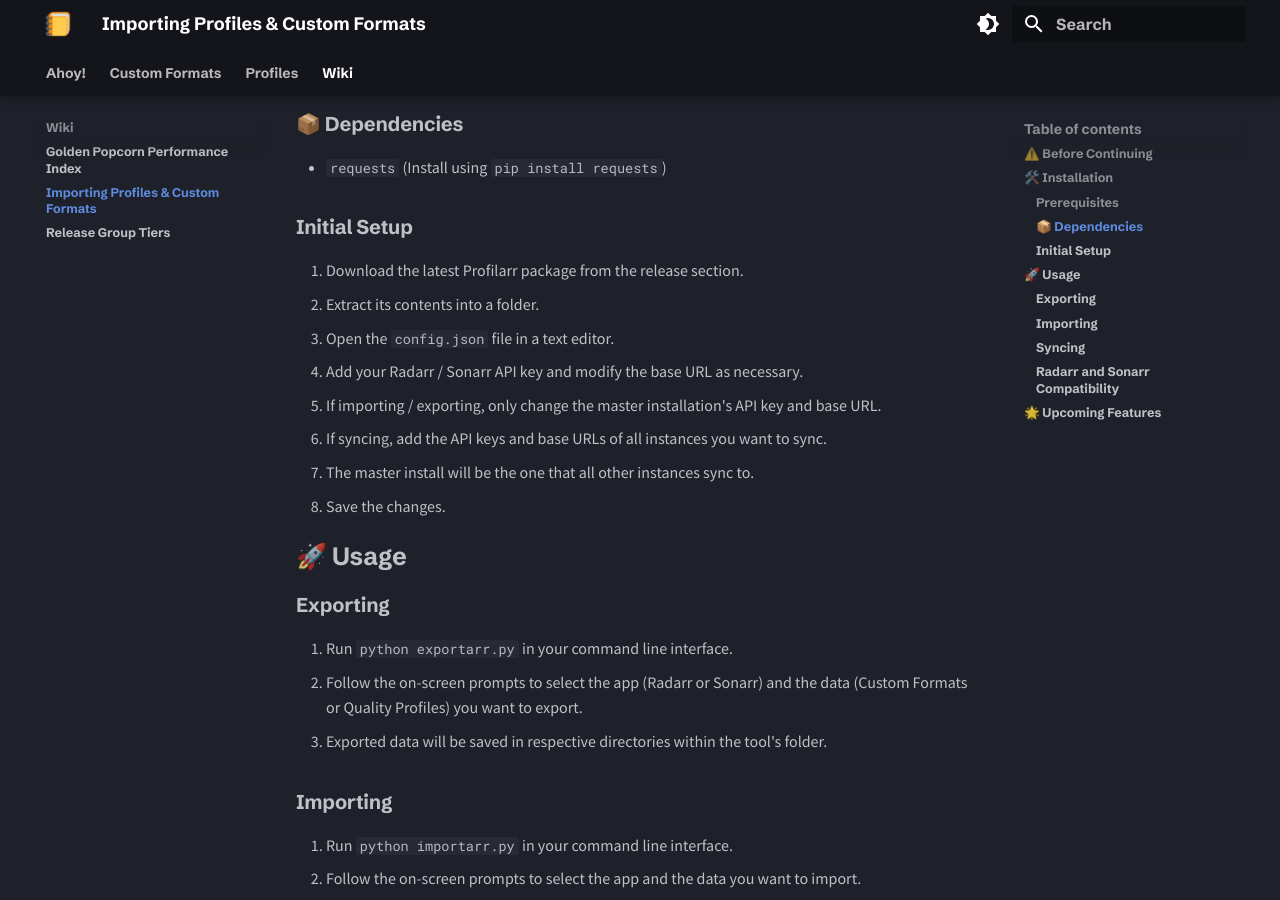
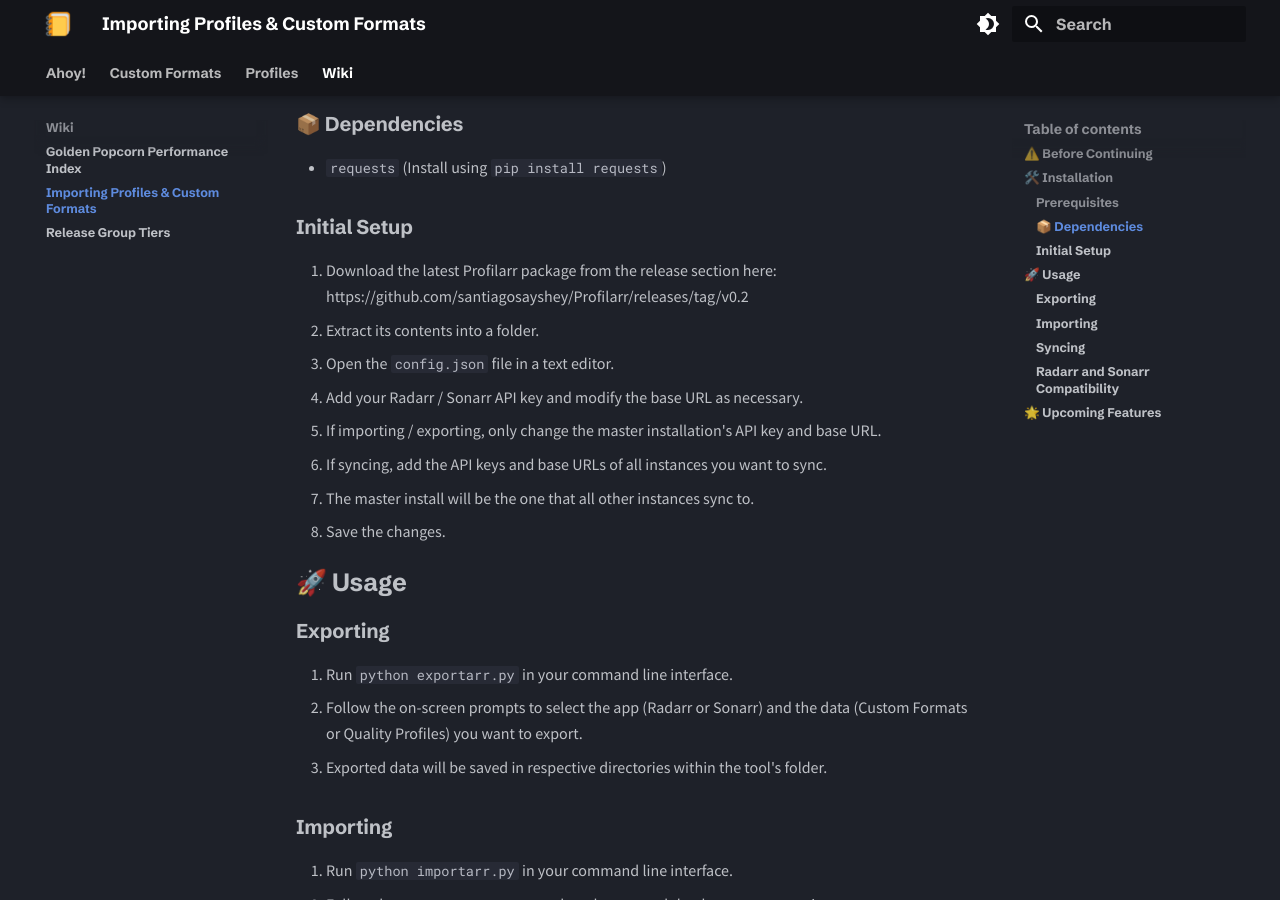
Before and after one commit to santiagosayshey/website, an MkDocs documentation site: the page built from docs/Wiki/Importing Profiles & Custom Formats.md, in a window 1280 px wide and 900 px high, scrolled down 646 px. Built offline with MkDocs 1.6.1 and Material for MkDocs 9.7.7, drawn with Linux system fonts in a browser that asks for light colours.

Commit message:
added link to profilarr release

```diff
--- a/docs/Wiki/Importing Profiles & Custom Formats.md
+++ b/docs/Wiki/Importing Profiles & Custom Formats.md
@@ -23,7 +23,7 @@
 
 ### Initial Setup
 
-1. Download the latest Profilarr package from the release section.
+1. Download the latest Profilarr package from the release section here: https://github.com/santiagosayshey/Profilarr/releases/tag/v0.2
 2. Extract its contents into a folder.
 3. Open the `config.json` file in a text editor.
    - Add your Radarr / Sonarr API key and modify the base URL as necessary.
```
